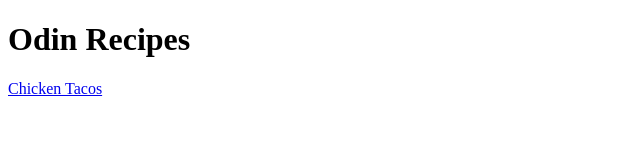
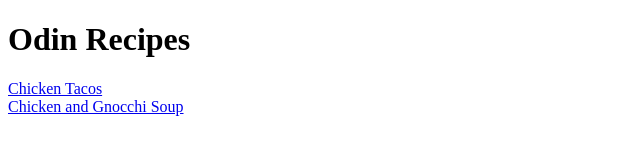
Before and after one commit to cwilson132/odin-recipes, a plain HTML site: page index.html in a window 1280 px wide. Shown: the whole page, without its empty margins (0-640 px from the left). Drawn offline with Linux system fonts and the light colour scheme.

Commit message:
Add link to chicken and gnocchi page

```diff
--- a/index.html
+++ b/index.html
@@ -8,7 +8,8 @@
 </head>
 <body>
   <h1>Odin Recipes</h1>
-  <a href="recipes/chickentaco.html">Chicken Tacos</a>
+  <a href="recipes/chickentaco.html">Chicken Tacos</a><br>
+  <a href="recipes/chkngnocchi.html">Chicken and Gnocchi Soup</a>
 
 </body>
 </html>
```
